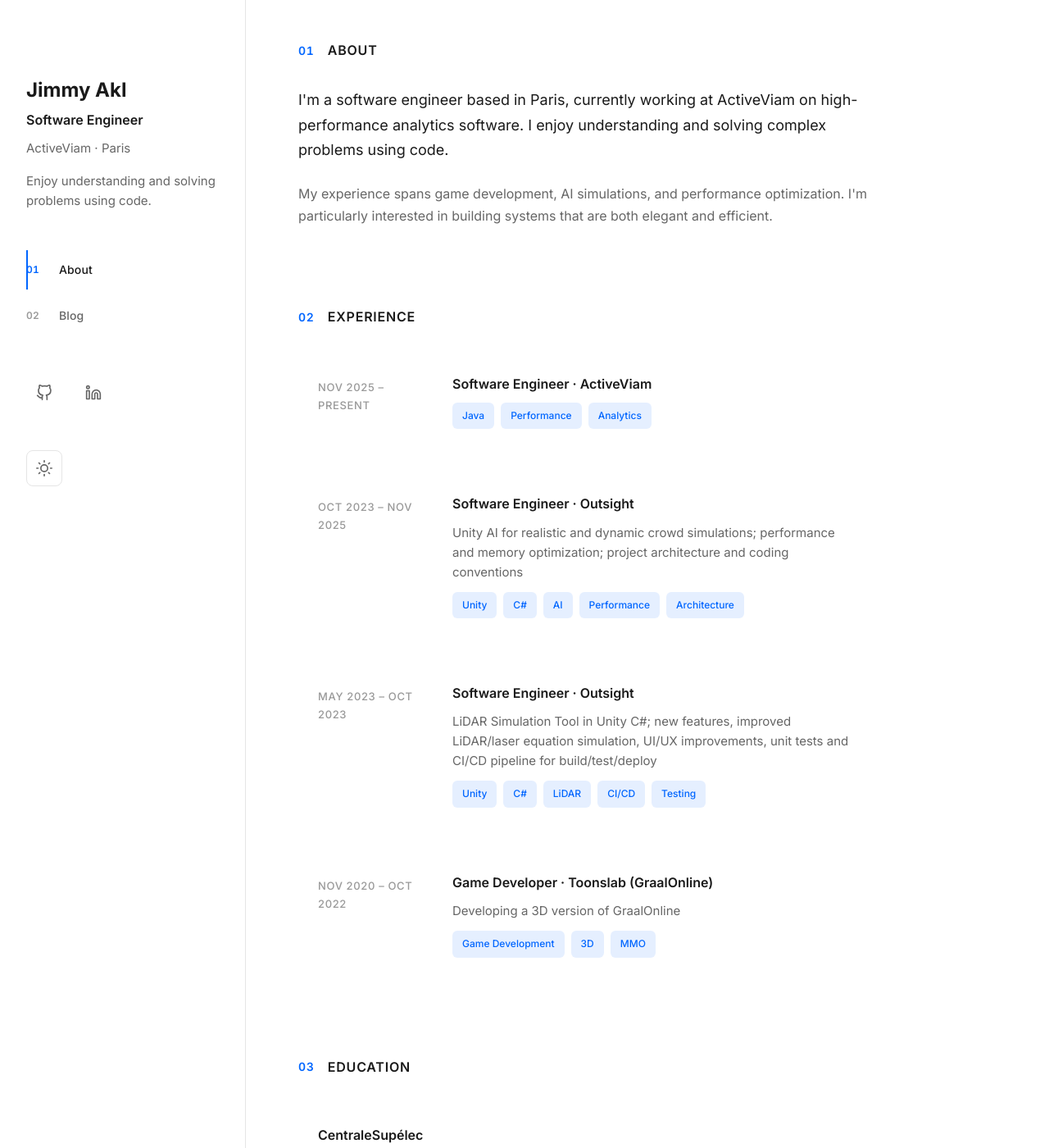
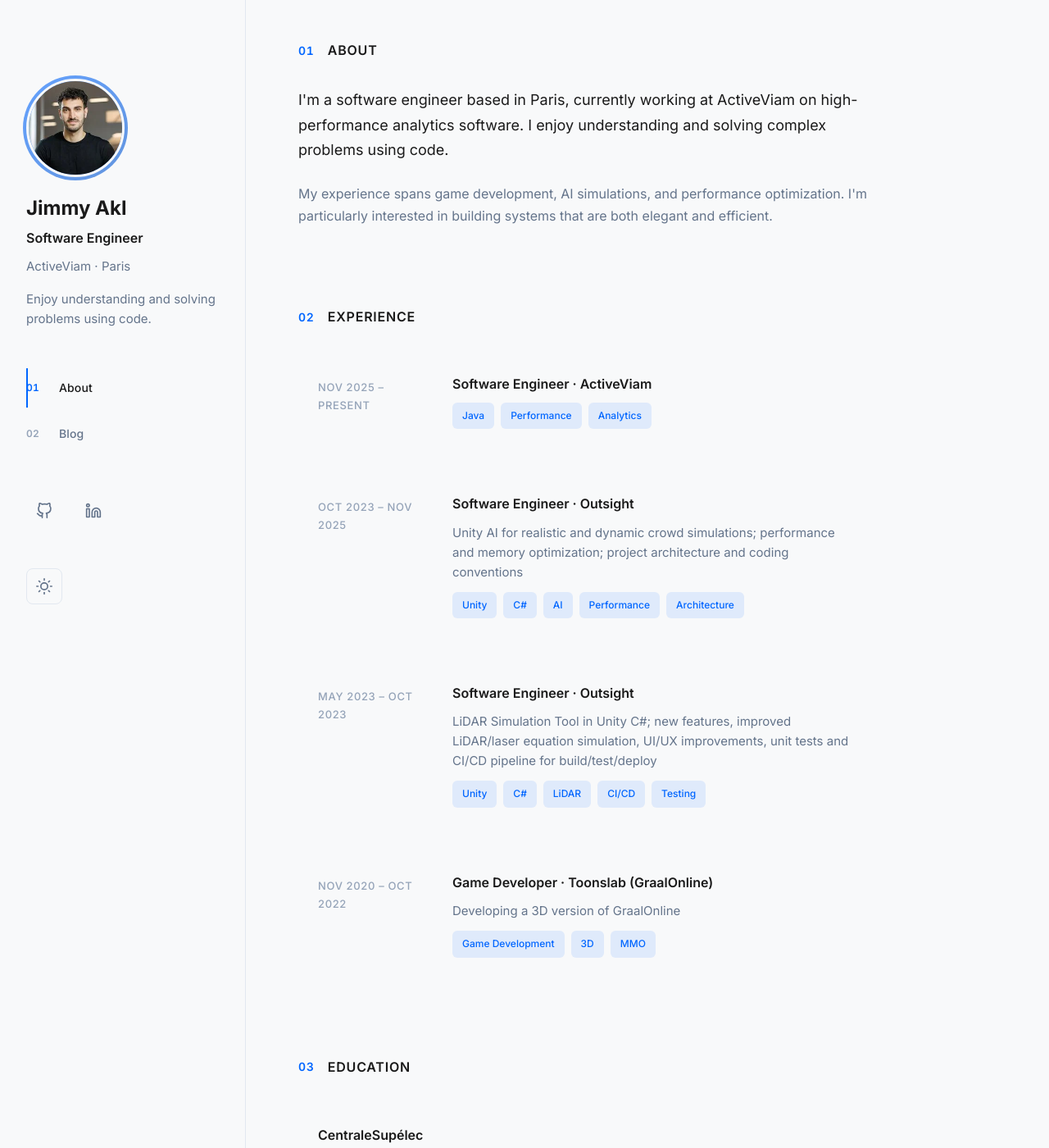
Before and after one commit to JimmyAkl/JimmyAkl.github.io, a Jekyll site: the page built from index.html, in a window 1280 px wide and 1400 px high. Shown: the whole window at 82% size. Built offline with Jekyll 4.4.1, drawn with Linux system fonts in a browser that asks for light colours.

Commit message:
Add profile photo and update background colors
Profile photo:
- Added Jimmy's headshot (843×885 original) optimized for web
- Cropped square centered on face, resized to 200px (1x) and 400px (2x)
- Compressed JPEG and WebP versions (total 51KB for all 4 files)
- Displayed in circular frame with blue accent gradient ring
- Ring adapts to theme (opacity changes on hover)
- Responsive sizing: 120px desktop, 100px tablet, 80px mobile (390px)
- Image includes proper width/height attributes and alt text
- WebP with JPEG fallback using <picture> element

Background colors:
- Light mode: #f8f9fa (soft warm gray) with #ffffff surface cards
- Dark mode: #0f172a (deep navy slate) with #1e293b surface cards
- Updated all text and border colors for WCAG AA contrast
- Sidebar and content remain cohesive across themes
- Theme toggle continues to work perfectly

Mobile friendly:
- Verified no horizontal scroll at 320px, 390px widths
- Profile photo centers and scales appropriately
- All tap targets remain 44px minimum
- Text remains readable at all sizes

Co-authored-by: Jimmy <JimmyAkl@users.noreply.github.com>

```diff
--- a/_layouts/default.html
+++ b/_layouts/default.html
@@ -15,6 +15,15 @@
     <aside class="sidebar">
       <div class="sidebar-content">
         <div class="intro">
+          <picture class="profile-photo">
+            <source srcset="{{ '/assets/images/profile-1x.webp' | relative_url }} 1x, {{ '/assets/images/profile-2x.webp' | relative_url }} 2x" type="image/webp">
+            <img src="{{ '/assets/images/profile-1x.jpg' | relative_url }}"
+                 srcset="{{ '/assets/images/profile-2x.jpg' | relative_url }} 2x"
+                 alt="Jimmy Akl"
+                 width="200"
+                 height="200"
+                 loading="eager">
+          </picture>
           <h1><a href="{{ '/' | relative_url }}" class="name-link">Jimmy Akl</a></h1>
           <p class="title">Software Engineer</p>
           <p class="subtitle">ActiveViam · Paris</p>
--- a/assets/css/style.css
+++ b/assets/css/style.css
@@ -1,15 +1,15 @@
 :root {
-  --color-bg: #ffffff;
-  --color-surface: #fafafa;
+  --color-bg: #f8f9fa;
+  --color-surface: #ffffff;
   --color-text: #1a1a1a;
-  --color-text-secondary: #666666;
-  --color-text-tertiary: #999999;
+  --color-text-secondary: #64748b;
+  --color-text-tertiary: #94a3b8;
   --color-accent: #0066ff;
   --color-accent-hover: #0052cc;
   --color-accent-light: rgba(0, 102, 255, 0.1);
-  --color-border: #e5e5e5;
-  --color-border-light: #f0f0f0;
-  --color-code-bg: #f5f5f5;
+  --color-border: #e2e8f0;
+  --color-border-light: #f1f5f9;
+  --color-code-bg: #f1f5f9;
 
   --font-sans: 'Inter', -apple-system, BlinkMacSystemFont, 'Segoe UI', system-ui, sans-serif;
   --font-mono: 'SF Mono', 'Monaco', 'Inconsolata', 'Fira Code', 'Consolas', monospace;
@@ -24,46 +24,46 @@
 
 @media (prefers-color-scheme: dark) {
   :root:not([data-theme="light"]) {
-    --color-bg: #0a0a0a;
-    --color-surface: #111111;
-    --color-text: #e5e5e5;
-    --color-text-secondary: #a3a3a3;
-    --color-text-tertiary: #737373;
-    --color-accent: #3b82f6;
-    --color-accent-hover: #60a5fa;
-    --color-accent-light: rgba(59, 130, 246, 0.15);
-    --color-border: #262626;
-    --color-border-light: #1a1a1a;
-    --color-code-bg: #1a1a1a;
+    --color-bg: #0f172a;
+    --color-surface: #1e293b;
+    --color-text: #e2e8f0;
+    --color-text-secondary: #94a3b8;
+    --color-text-tertiary: #64748b;
+    --color-accent: #60a5fa;
+    --color-accent-hover: #93c5fd;
+    --color-accent-light: rgba(96, 165, 250, 0.15);
+    --color-border: #334155;
+    --color-border-light: #1e293b;
+    --color-code-bg: #1e293b;
   }
 }
 
 [data-theme="dark"] {
-  --color-bg: #0a0a0a;
-  --color-surface: #111111;
-  --color-text: #e5e5e5;
-  --color-text-secondary: #a3a3a3;
-  --color-text-tertiary: #737373;
-  --color-accent: #3b82f6;
-  --color-accent-hover: #60a5fa;
-  --color-accent-light: rgba(59, 130, 246, 0.15);
-  --color-border: #262626;
-  --color-border-light: #1a1a1a;
-  --color-code-bg: #1a1a1a;
+  --color-bg: #0f172a;
+  --color-surface: #1e293b;
+  --color-text: #e2e8f0;
+  --color-text-secondary: #94a3b8;
+  --color-text-tertiary: #64748b;
+  --color-accent: #60a5fa;
+  --color-accent-hover: #93c5fd;
+  --color-accent-light: rgba(96, 165, 250, 0.15);
+  --color-border: #334155;
+  --color-border-light: #1e293b;
+  --color-code-bg: #1e293b;
 }
 
 [data-theme="light"] {
-  --color-bg: #ffffff;
-  --color-surface: #fafafa;
+  --color-bg: #f8f9fa;
+  --color-surface: #ffffff;
   --color-text: #1a1a1a;
-  --color-text-secondary: #666666;
-  --color-text-tertiary: #999999;
+  --color-text-secondary: #64748b;
+  --color-text-tertiary: #94a3b8;
   --color-accent: #0066ff;
   --color-accent-hover: #0052cc;
   --color-accent-light: rgba(0, 102, 255, 0.1);
-  --color-border: #e5e5e5;
-  --color-border-light: #f0f0f0;
-  --color-code-bg: #f5f5f5;
+  --color-border: #e2e8f0;
+  --color-border-light: #f1f5f9;
+  --color-code-bg: #f1f5f9;
 }
 
 *, *::before, *::after {
@@ -118,6 +118,43 @@ body {
   display: flex;
   flex-direction: column;
   gap: 0.5rem;
+}
+
+.profile-photo {
+  display: block;
+  width: 120px;
+  height: 120px;
+  margin-bottom: 1rem;
+  position: relative;
+}
+
+.profile-photo::before {
+  content: '';
+  position: absolute;
+  inset: -4px;
+  border-radius: 50%;
+  background: linear-gradient(135deg, var(--color-accent), var(--color-accent-hover));
+  opacity: 0.6;
+  z-index: -1;
+  transition: opacity var(--transition-base);
+}
+
+.profile-photo:hover::before {
+  opacity: 0.8;
+}
+
+.profile-photo img {
+  width: 100%;
+  height: 100%;
+  border-radius: 50%;
+  object-fit: cover;
+  display: block;
+  border: 3px solid var(--color-bg);
+  transition: transform var(--transition-base);
+}
+
+.profile-photo:hover img {
+  transform: scale(1.02);
 }
 
 .intro h1 {
@@ -724,6 +761,21 @@ a:hover {
     gap: 2rem;
   }
 
+  .intro {
+    align-items: center;
+    text-align: center;
+  }
+
+  .profile-photo {
+    width: 100px;
+    height: 100px;
+    margin-bottom: 0.75rem;
+  }
+
+  .profile-photo::before {
+    inset: -3px;
+  }
+
   .intro h1 {
     font-size: 1.75rem;
   }
@@ -819,6 +871,15 @@ a:hover {
 @media (max-width: 390px) {
   .sidebar {
     padding: 1.5rem 1rem;
+  }
+
+  .profile-photo {
+    width: 80px;
+    height: 80px;
+  }
+
+  .profile-photo::before {
+    inset: -2px;
   }
 
   .intro h1 {
```
Also changed, not shown: assets/images/profile-1x.jpg (added), assets/images/profile-1x.webp (added), assets/images/profile-2x.jpg (added), assets/images/profile-2x.webp (added).
